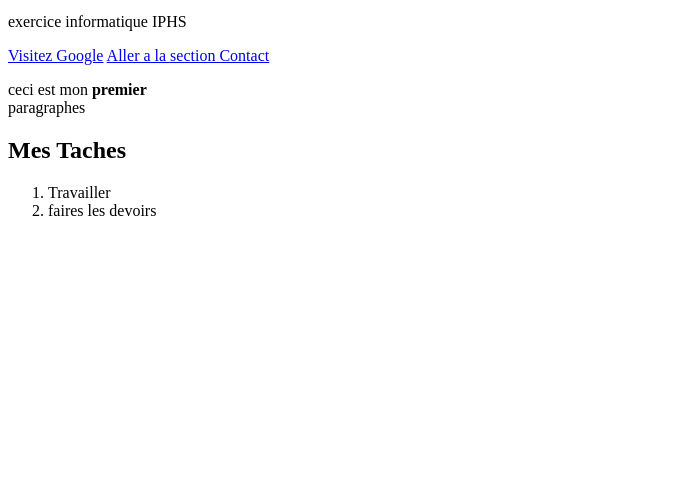
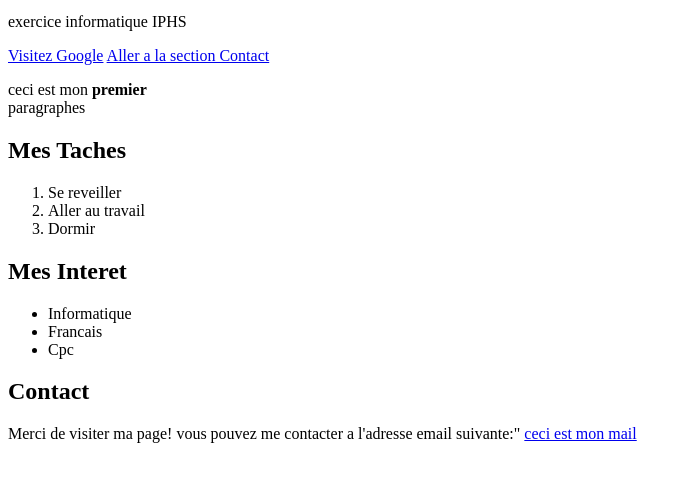
Before and after one commit to IPHS-BXL/UAA-HTML-CSS-Kerim, a plain HTML site: page index.html in a window 1280 px wide. Shown: the part 101-582 px from the top of the page, without its empty margins (0-691 px from the left). Drawn offline with Linux system fonts and the light colour scheme.

Commit message:
ajout paragraphes

```diff
--- a/index.html
+++ b/index.html
@@ -20,8 +20,23 @@
 
           <h2> Mes Taches</h2>
           <ol>
-            <li> Travailler</li>
-            <li> faires les devoirs </li>
+            <li> Se reveiller</li>
+            <li> Aller au travail</li>
+            <li> Dormir</li>
           </ol>
+
+          <!--  Liste non Ordonnes -->
+
+            <h2> Mes Interet</h2>
+            <ul>
+                <li> Informatique</li>
+                <li> Francais</li>
+                <li> Cpc</li>
+            </ul>
+
+            <h2> Contact</h2>
+            <p> Merci de visiter ma page! vous pouvez me contacter a l'adresse email suivante:"
+                <a href="mailto:ecoleiphs@gmail.com">ceci est mon mail</a>
+            </p>
 </body>
 </html>
```
